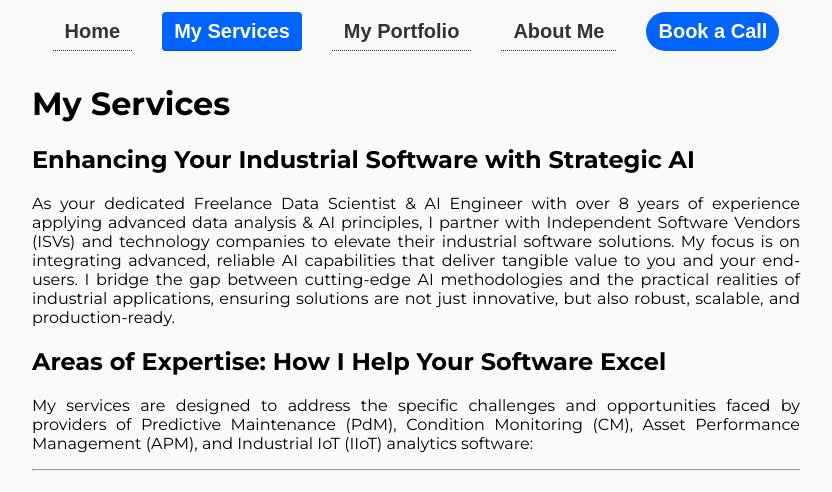
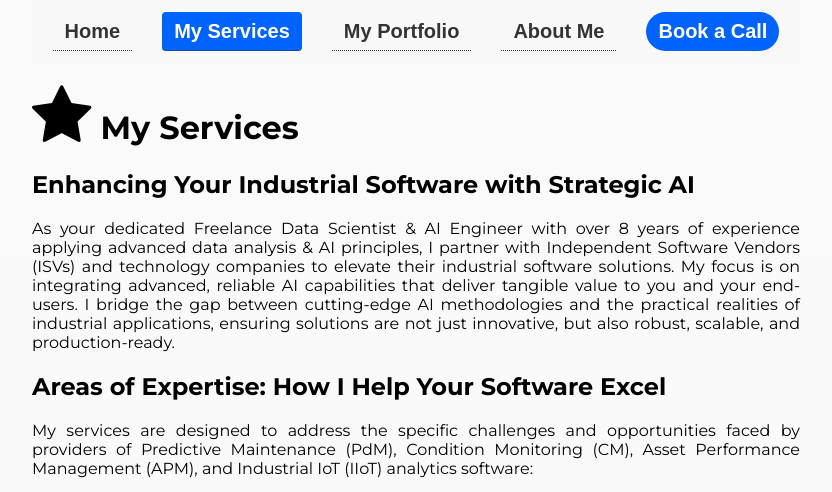
Before and after one commit to alexkolo/strategic-ai, a Jekyll site: the page built from services.md, in a window 1280 px wide. Shown: the top 492 px of the page, without its empty margins (224-1056 px from the left). Built offline with Jekyll 4.4.1, drawn with Linux system fonts in a browser that asks for light colours; some web fonts are replaced.

Commit message:
update header format for My Services section in services.md

```diff
--- a/services.md
+++ b/services.md
@@ -5,7 +5,7 @@ font_family: "Montserrat"
 text_align: justify
 ---
 
-# My Services
+<h1><i class="fa fa-star fa-2x"></i> My Services</h1>
 
 ## Enhancing Your Industrial Software with Strategic AI
 
```
